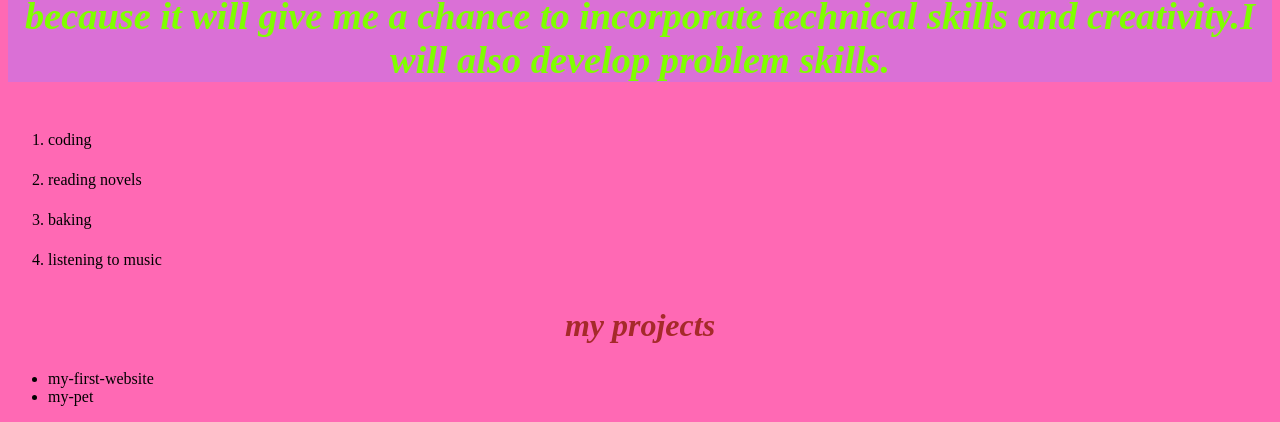
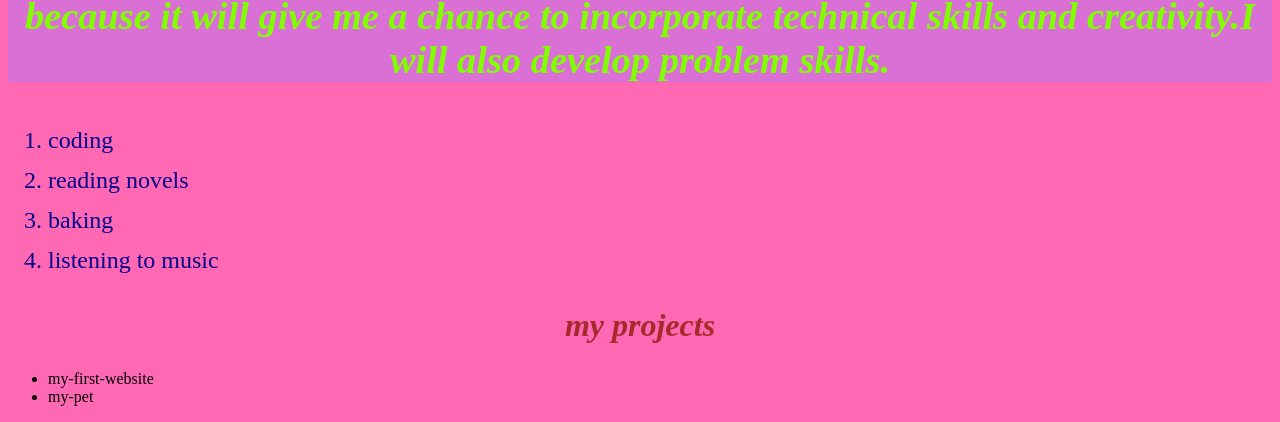
Before and after one commit to synthiakageni/my-portfolio, a plain HTML site: page index.html in a window 1280 px wide. Shown: the part 532-954 px from the top of the page. Drawn offline with Linux system fonts and the light colour scheme.

```diff
--- a/styles.css
+++ b/styles.css
@@ -20,6 +20,8 @@
 }
 ol{
     line-height: 40px;
+    font-size: x-large;
+    color: darkblue;
 }
 img{
     height: 40%;
```
